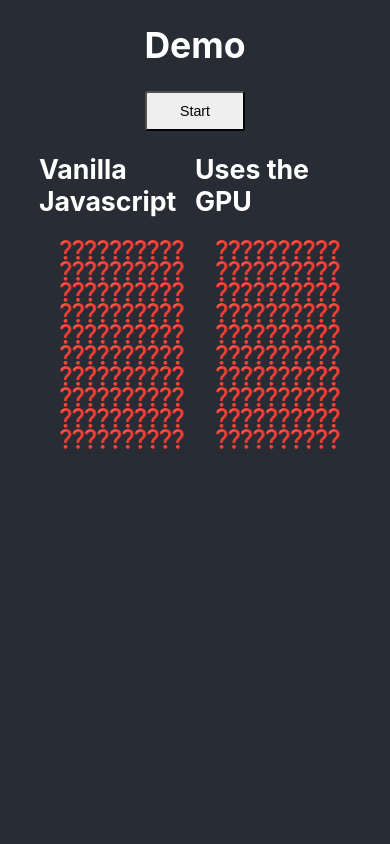
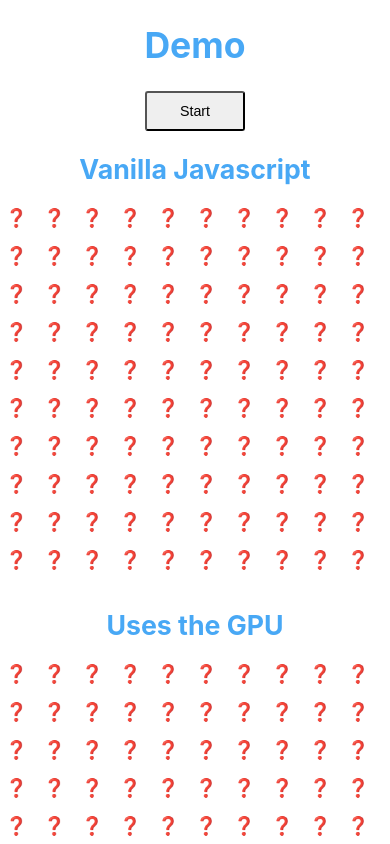
Before and after one commit to lolney/javascript-gpgpu-demo, a React app: page / in a window 390 px wide. Shown: the top 844 px of the page. Built offline with nearby package versions, Linux system fonts and the light colour scheme; what gpu.js would draw is missing.

Commit message:
Add responsive layout

```diff
--- a/src/App.css
+++ b/src/App.css
@@ -1,7 +1,7 @@
 .root {
   align-items: center;
-  background-color: #282c34;
-  color: white;
+  background-color: white;
+  color: #48a8f5;
   display: flex;
   flex-direction: column;
   font-size: calc(10px + 2vmin);
@@ -35,11 +35,11 @@ button {
   width: 40%;
 }
 
-@keyframes App-logo-spin {
-  from {
-    transform: rotate(0deg);
+@media (max-aspect-ratio: 4/3) {
+  .demo-container {
+    flex-direction: column;
   }
-  to {
-    transform: rotate(360deg);
+  .grid-wrapper {
+    width: 100%;
   }
 }
--- a/src/CompletionGrid/Base/styles.module.css
+++ b/src/CompletionGrid/Base/styles.module.css
@@ -1,4 +1,5 @@
 .grid {
   display: grid;
-  grid-template-columns: repeat(10, 3.2vw);
+  grid-template-columns: repeat(10, 4.5vh);
+  grid-template-rows: repeat(10, 4.5vh);
 }
--- a/src/workers/gpuworker.worker.ts
+++ b/src/workers/gpuworker.worker.ts
@@ -1,5 +1,5 @@
 import { GPU } from "gpu.js";
-import workload from '../workloads/gpuMultiply';
+import workload from "../workloads/gpuMultiply";
 
 const ctx: Worker = self as any;
 const n = 5000;
@@ -18,7 +18,7 @@ ctx.addEventListener("message", event => {
   Array(100)
     .fill(0)
     .forEach((_, i) => {
-      doWork(input);
+      const result = doWork(input);
       ctx.postMessage("message");
     });
 });
--- a/src/workloads/gpuMultiply.ts
+++ b/src/workloads/gpuMultiply.ts
@@ -1,8 +1,11 @@
-export default function gpuMultiply(input: Number[]) {
+import { KernelFunction } from "gpu.js";
+
+const gpuMultiply: KernelFunction = function(input: number[]) {
   let accumulator = 0;
   for (let i = 1; i <= 5000; i++) {
-    // @ts-ignore
     accumulator += (input[this.thread.x] + 1) / i;
   }
   return accumulator;
 };
+
+export default gpuMultiply;
```
Also changed, not shown: 2 other files (tests, documents, lock files or other folders).
